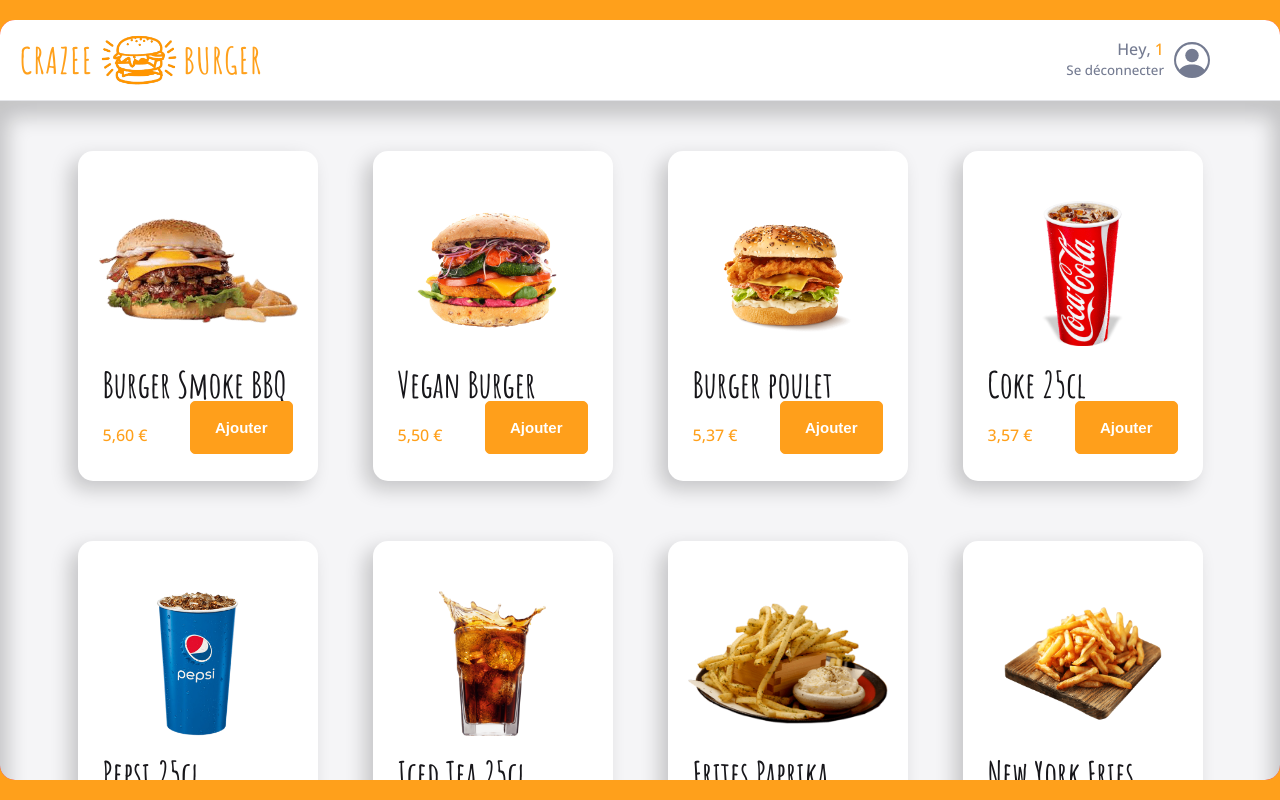
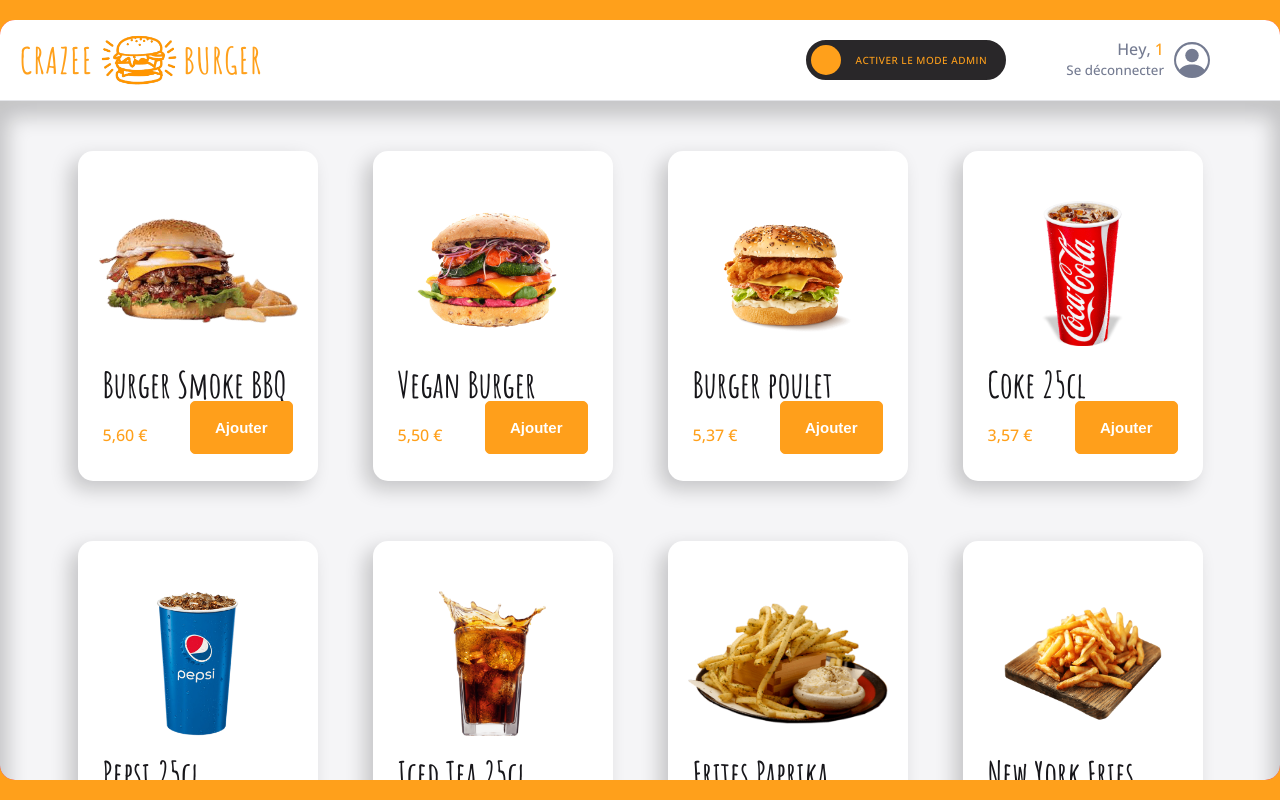
Before and after one commit to loiclo/crazee-burger, a React (Vite) app: page /order/1 in a window 1280 px wide. Built offline with nearby package versions, Linux system fonts and the light colour scheme.

Commit message:
F06 : ToggleButton

```diff
--- a/src/components/pages/order/Navbar/NavbarRightSide.jsx
+++ b/src/components/pages/order/Navbar/NavbarRightSide.jsx
@@ -1,10 +1,11 @@
 import styled from "styled-components";
 import Profile from "./Profile";
+import ToggleButton from "../../../reusable-ui/ToggleButton";
 
 export default function NavbarRightSide({ username }) {
   return (
     <NavbarRightSideStyled className="right-side">
-      {/* <div className="admin-button">Admin button</div> */}
+      <ToggleButton/>
       <Profile username={username}/>
     </NavbarRightSideStyled>
   )
--- a/src/components/pages/order/Navbar/Profile.jsx
+++ b/src/components/pages/order/Navbar/Profile.jsx
@@ -29,6 +29,7 @@
   align-items: center;
   justify-content: space-between;
   min-width: 100px;
+  padding-left: 50px;
 
   .info {
     text-align: right;
@@ -57,7 +58,6 @@
       }
     }
   }
-
   .picture {
     /* border: 1px solid red; */
     height: auto;
--- a/src/components/reusable-ui/ToggleButton.jsx
+++ b/src/components/reusable-ui/ToggleButton.jsx
@@ -1,12 +1,12 @@
 import React from "react"
-import styled from "styled-components/macro"
+import styled from "styled-components"
 import { theme } from "../../theme"
 
 export default function ToggleButton({
   isChecked,
   onToggle,
-  labelIfChecked = "Fermer",
-  labelIfUnchecked = "Ouvrir",
+  labelIfChecked = "DÉSACTIVER LE MODE ADMIN",
+  labelIfUnchecked = "ACTIVER LE MODE ADMIN",
 }) {
   return (
     <ToggleButtonStyled>
@@ -43,7 +43,7 @@
       height: 40px;
       width: 200px;
       position: relative;
-      font-size: ${theme.fonts.size.XXS};
+      font-size: ${theme.fonts.XXS};
       letter-spacing: 0.5px;
       border: 2px solid ${theme.colors.background_dark};
       padding: 0;
@@ -100,7 +100,7 @@
       left: auto;
       opacity: 1;
       color: ${theme.colors.primary};
-      font-weight: ${theme.fonts.weights.bold};
+      font-weight: ${theme.weights.bold};
     }
 
     // small circle when not checked
```
